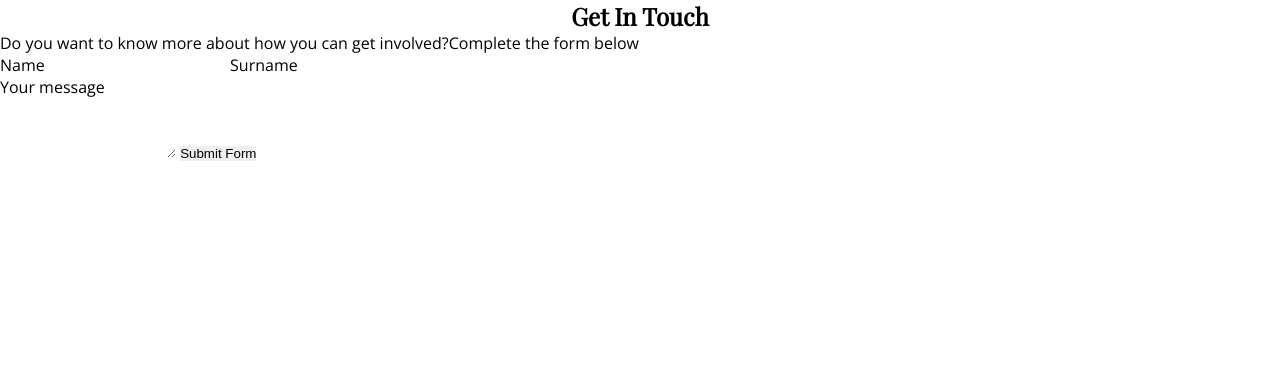
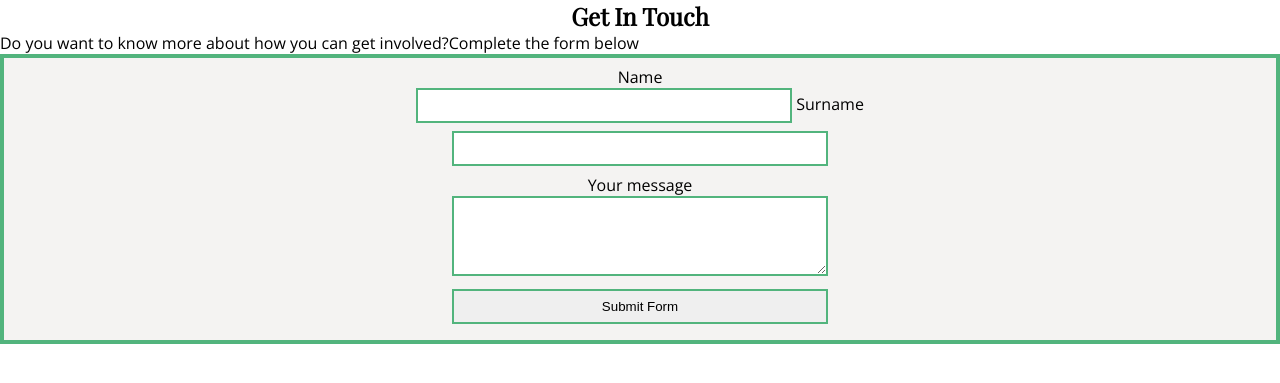
Before and after one commit to alphaClass6143/hackathon-2023-charityhub, a Flask app: template app/templates/contact-us.html in a window 1280 px wide. Shown: the top 383 px of the page. Run offline with Flask 2, Linux system fonts and the light colour scheme; the template is opened without the code that fills it, so the values that code supplies are empty.

Commit message:
added color and style to form

```diff
--- a/app/assets/css/style.css
+++ b/app/assets/css/style.css
@@ -19,3 +19,22 @@ h1, h2, h3, h4, h5, h6{
     text-align: center;
     color:#000;
 }
+
+input, textarea {
+    border: 0.125rem solid #52B47D;
+    padding: 0.5rem;
+    margin-bottom: 0.5rem;
+    width: 80%;
+}
+
+#contactus {
+    border:0.25rem solid #52B47D;
+    background-color:#F4F3F2;
+    padding:0.5rem;
+    text-align: center;
+}
+
+label {
+    text-align: center;
+
+}
--- a/app/templates/contact-us.html
+++ b/app/templates/contact-us.html
@@ -15,14 +15,14 @@
             <h1>Get In Touch</h1>
             <p>Do you want to know more about how you can get involved?Complete the form below</p>
         </div>
-        <div>
+        <div id="contactus">
             <form>
                 <fieldset>
                     <legend>
-                        <label for="name">Name</label>
+                        <label for="name">Name<br></label>
                         <input type="text" id="name" name="firstname" required>
-                        <label for="name">Surname</label>
-                        <input type="text" id="surname" name="sirstname" required>
+                        <label for="surname">Surname</label>
+                        <input type="text" id="surname" name="surname" required>
                         <label for="message" ><br>Your message<br></label>
                         <textarea id="message" rows="4" cols="20" name="message" required></textarea>
                         <input id="submit-button" value="Submit Form" type="submit">
```
